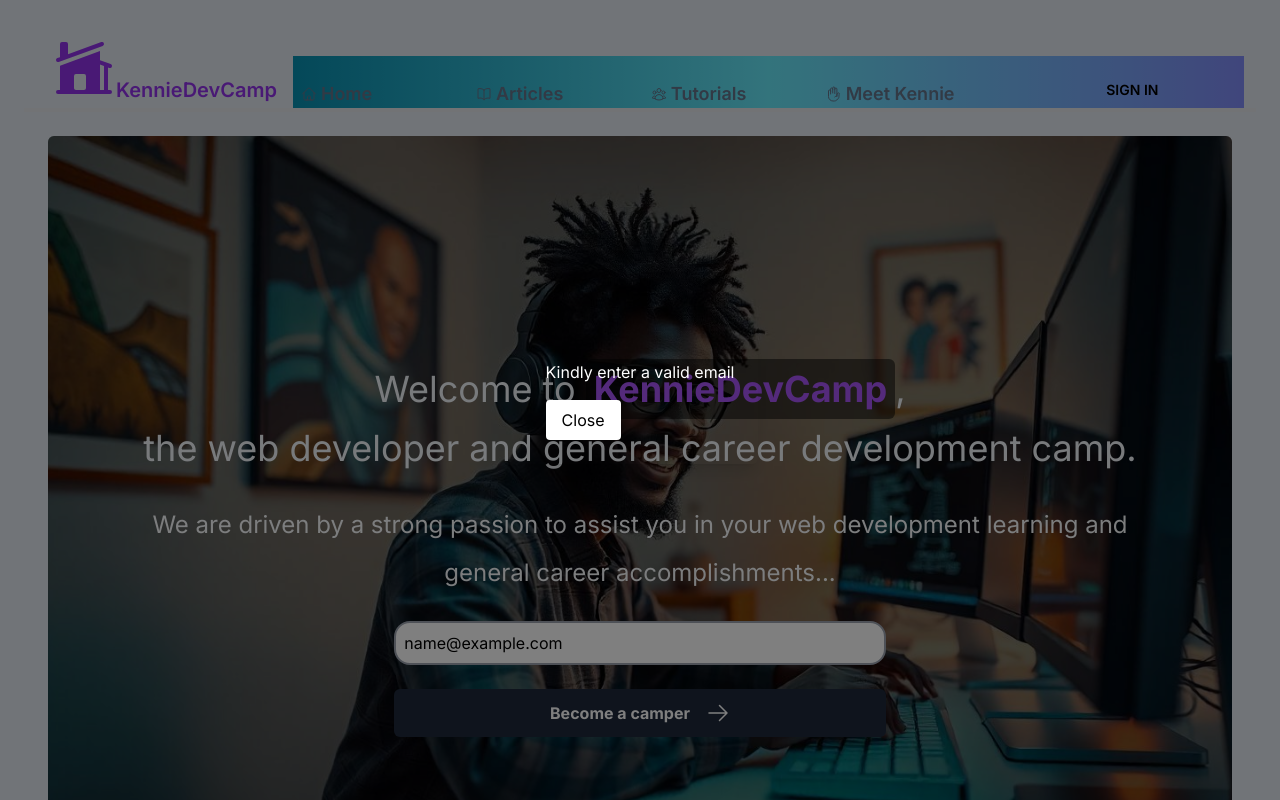
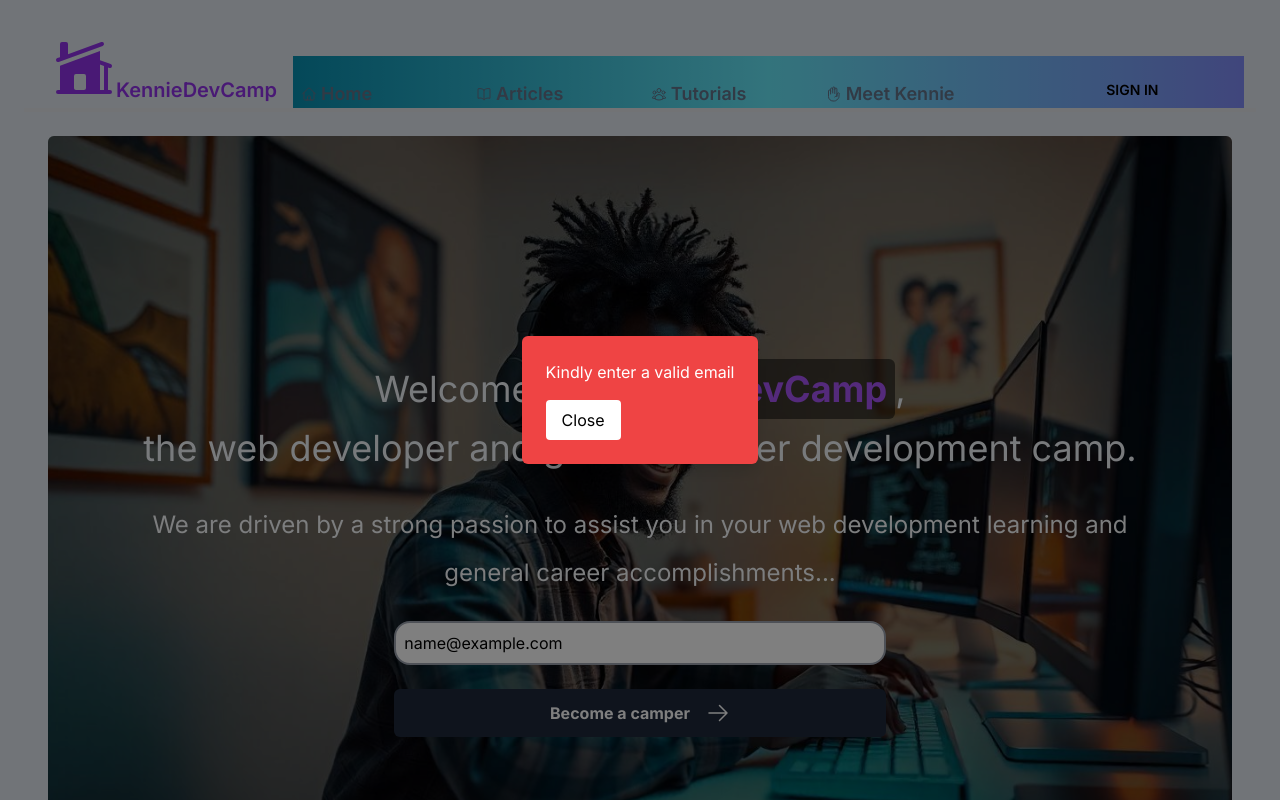
Before and after one commit to kennie-larkson/kenniedevcamp-fe, a Next.js app: page / in a window 1280 px wide. Both pictures are taken after typing "name@example.com" into the empty fields and a click on the button "Become a camper". Shown: the top 800 px of the page. Built offline with nearby package versions, Linux system fonts and the light colour scheme; a web font is replaced by a local one.

Commit message:
alert modal styling fixed

```diff
--- a/app/page.tsx
+++ b/app/page.tsx
@@ -53,12 +53,13 @@ export default function Page() {
           className="relative flex flex-col space-y-12 items-start md:items-center justify-start md:justify-center rounded-md md:rounded-none md:rounded-t-md p-6 md:p-20 "
         >
           {/* Background Image */}
-          <div className="absolut inset-0">
+          <div className="absolute inset-0">
             <Image
               src="/rockstar_techie.jpeg"
               alt="Background"
-              layout="fill"
-              objectFit="cover"
+              fill
+              //layout="fill"
+              //objectFit="cover"
               priority
               className="object-cover rounded-md md:rounded-none md:rounded-t-md"
               quality={100}
--- a/app/ui/alert-modal.tsx
+++ b/app/ui/alert-modal.tsx
@@ -7,6 +7,7 @@ interface AlertModalProps {
 }
 
 const AlertModal: React.FC<AlertModalProps> = ({ message, type, onClose }) => {
+  const bgColor = type === "error" ? "bg-red-500" : "bg-green-500";
   return (
     <div className="fixed inset-0 flex items-center justify-center z-50">
       <div
@@ -14,9 +15,10 @@ const AlertModal: React.FC<AlertModalProps> = ({ message, type, onClose }) => {
         onClick={onClose}
       ></div>
       <div
-        className={`bg-${
+        /* className={`bg-${
           type === "error" ? "red-500" : "green-500"
-        } text-white p-6 rounded-md shadow-lg z-10`}
+        } text-white p-6 rounded-md shadow-lg z-10`} */
+        className={`${bgColor} text-white p-6 rounded-md shadow-lg z-10`}
       >
         <p>{message}</p>
         <button
```
